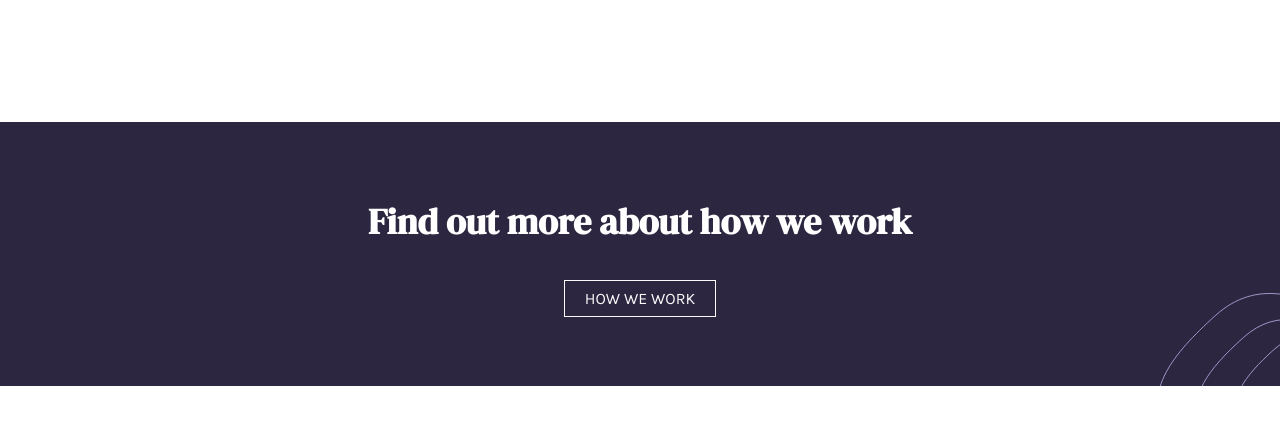
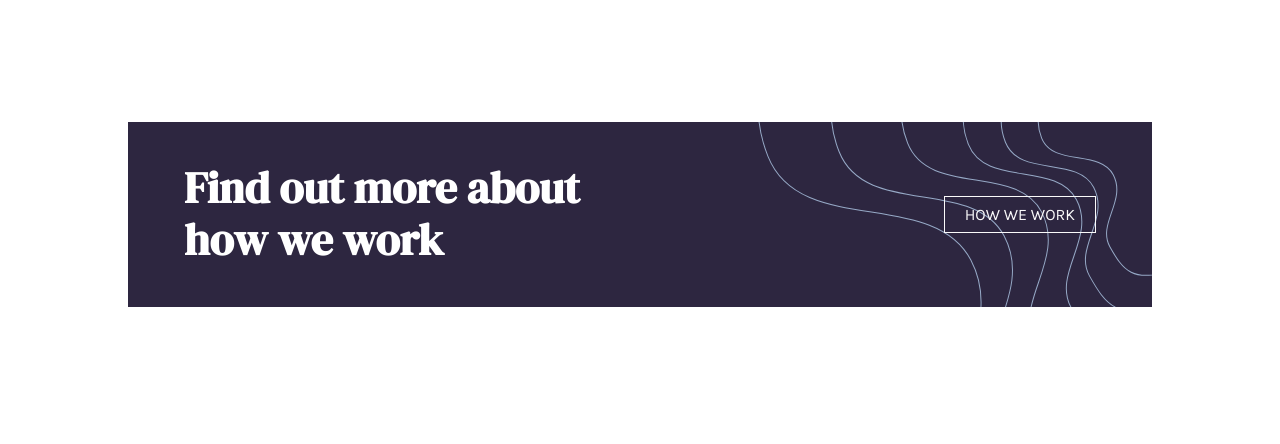
Before and after one commit to romelmahmud/linsure-landing-page-FrontendMentor-romel, a plain HTML site: page index.html in a window 1280 px wide. Shown: the part 3160-3604 px from the top of the page. Drawn offline with Linux system fonts and the light colour scheme.

Commit message:
work section complete for destop

```diff
--- a/app/scss/_work.scss
+++ b/app/scss/_work.scss
@@ -2,16 +2,33 @@
   background-color: $darkViolet;
   color: white;
   text-align: center;
-  padding: 4.875rem 2.75rem;
+  padding: 4.875rem 2rem;
   background-image: url(/image/bg-pattern-intro-right-mobile.svg);
   background-repeat: no-repeat;
-  background-position: right -260%;
+  background-position: 100% -59%;
   margin-bottom: 8.75rem;
+  @include breakpoint-up(large) {
+    display: flex;
+    justify-content: space-between;
+    align-items: center;
+    padding: 2.5rem 3.5rem;
+    background-image: url(/image/bg-pattern-intro-right-desktop.svg);
+    background-position: 107% 41%;
+  }
 
   h2 {
     font-size: 2.25rem;
     font-family: "DM Serif Display", serif;
     margin-bottom: 2.875rem;
     line-height: 1.2;
+    @include breakpoint-up(large) {
+      max-width: 18ch;
+      font-size: 2.75rem;
+      text-align: left;
+      margin-bottom: 0;
+    }
+  }
+  .btn {
+    align-self: center;
   }
 }
--- a/index.html
+++ b/index.html
@@ -74,7 +74,7 @@
         </div>
       </section>
     </section>
-      <section class="work">
+      <section class="work container">
         <h2>Find out more about how we work</h2>
         <a href="" class="btn btn-light">How we work</a>
 
```
Also changed, not shown: dist/css/style.css, 1 other file.
